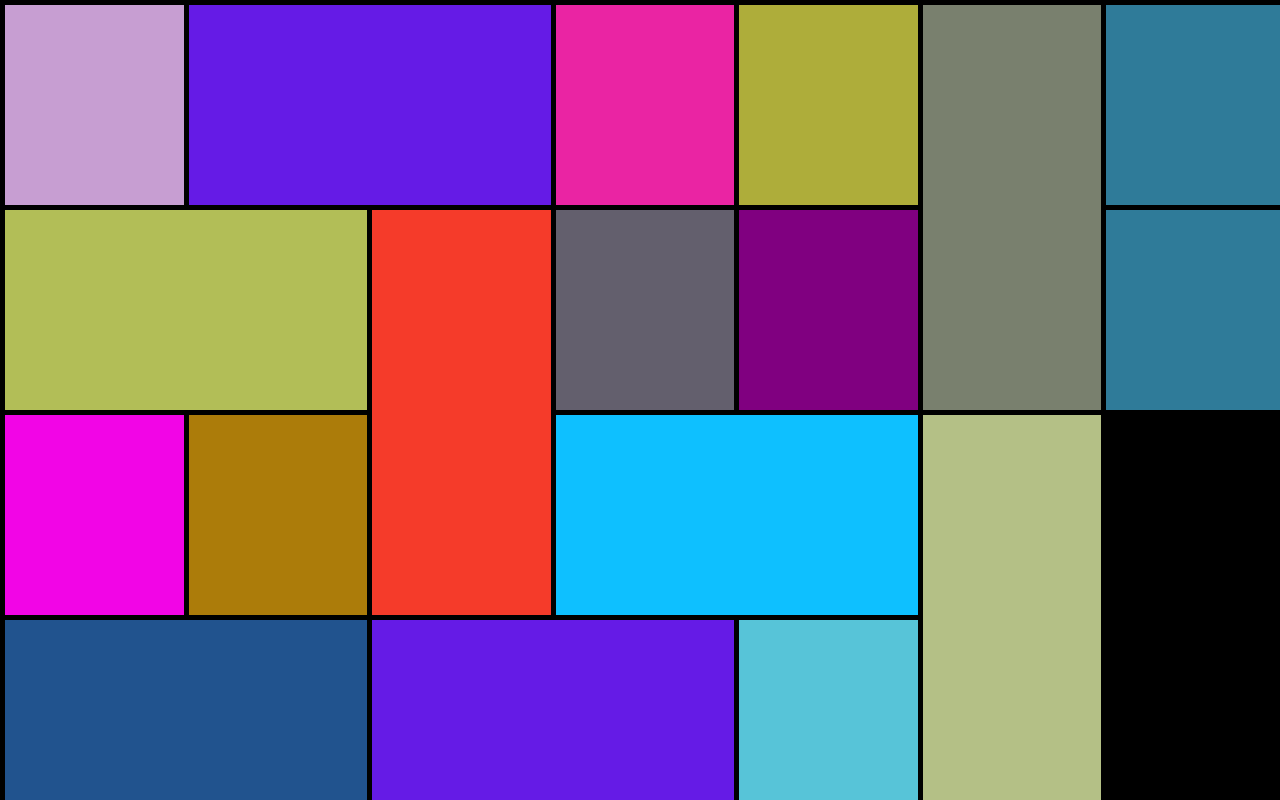
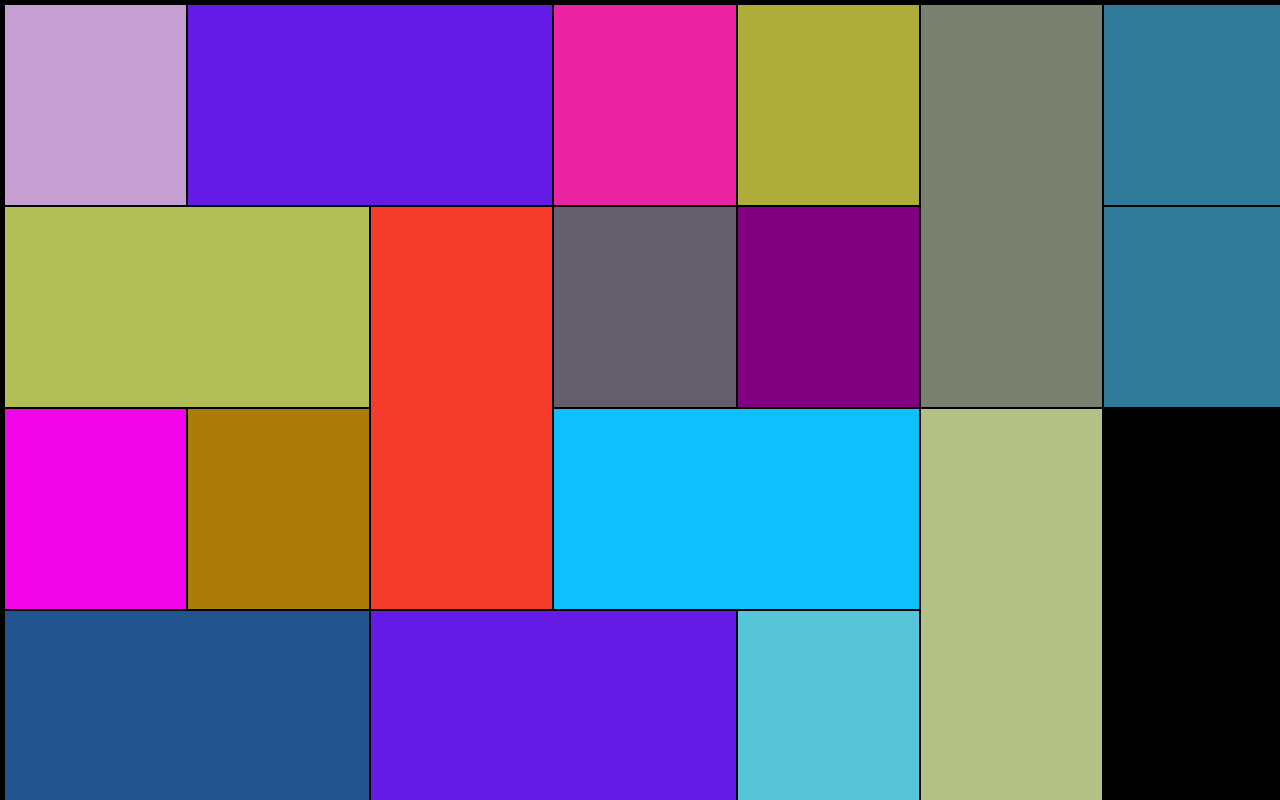
Before and after one commit to Jhon2410/grid-colors-generator, a plain HTML site: page index.html in a window 1280 px wide. Shown: the top 800 px of the page. Drawn offline with Linux system fonts and the light colour scheme.

Commit message:
100 rows

```diff
--- a/index.css
+++ b/index.css
@@ -6,11 +6,13 @@
 }
 
 .caja:hover{
-    animation: wobble 1s ;
+    animation: wobble 2s ;
 }
 
 .box{
     animation: rubberBand 1s ;
+    animation: wobble 1s ;
+
 
 }
 
@@ -129,8 +131,8 @@
 .box{
 	display: grid;
 	grid-template-columns: repeat(7, 1fr);
-	grid-template-rows: repeat(49, 200px);
-	grid-gap: 5px;
+	grid-template-rows: repeat(100, 200px);
+	grid-gap: 2px;
 }
 .caja{
 	margin: 5px;
```
